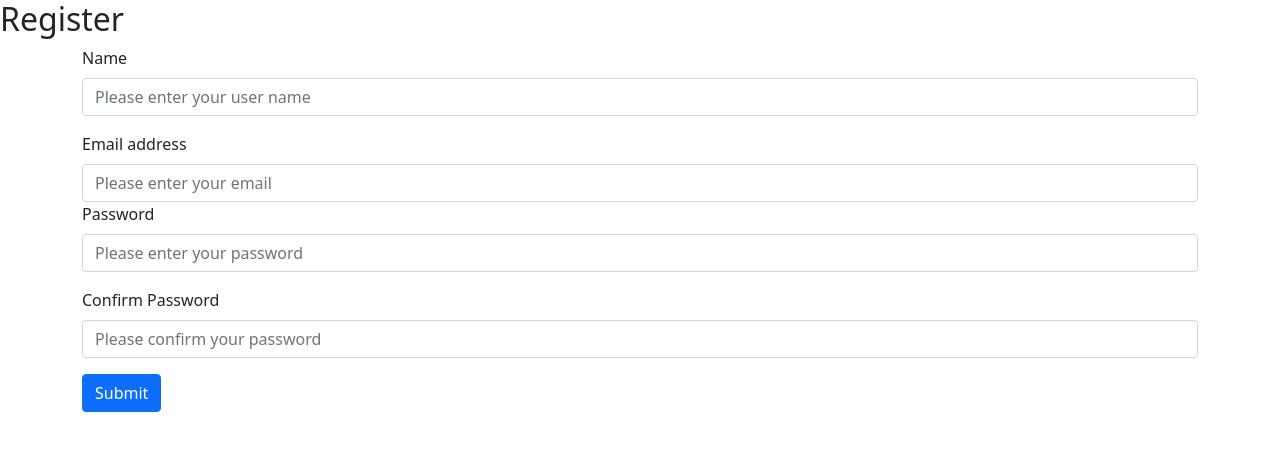
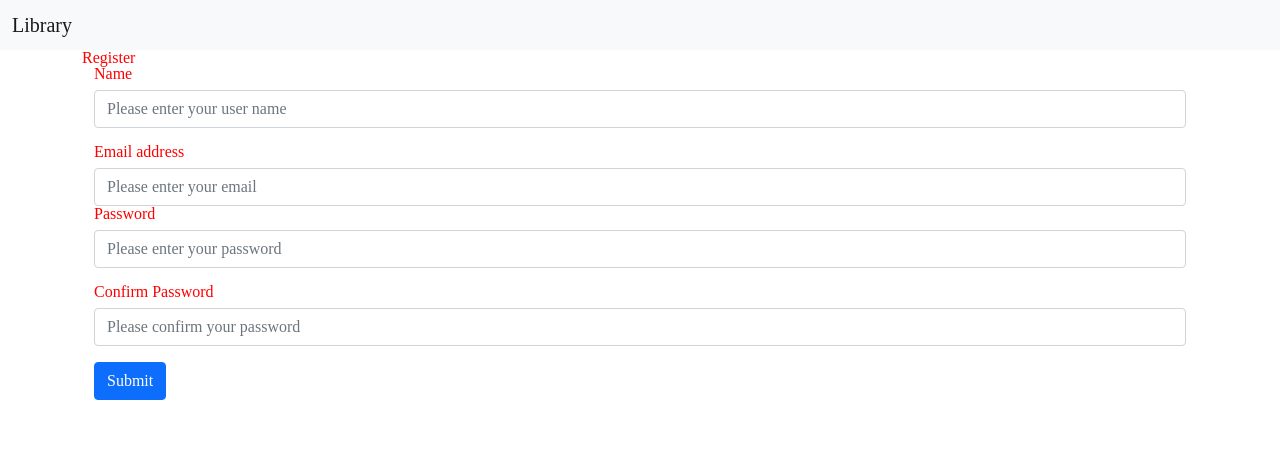
Before and after one commit to WeilanTao/LibraryWebsite, a Django app: page /users/register/ in a window 1280 px wide. Shown: the top 451 px of the page. Run offline with Django 4.2, Linux system fonts and the light colour scheme; some libraries are stand-ins or nearby versions.

Commit message:
ui first commit

```diff
--- /dev/null
+++ b/Library/static/css/base.css
@@ -0,0 +1,3 @@
+.container {
+  color: red;
+}
--- /dev/null
+++ b/Library/static/css/reset.css
@@ -0,0 +1,52 @@
+html, body, div, span, applet, object, iframe,
+h1, h2, h3, h4, h5, h6, p, blockquote, pre,
+a, abbr, acronym, address, big, cite, code,
+del, dfn, em, img, ins, kbd, q, s, samp,
+small, strike, strong, sub, sup, tt, var,
+b, u, i, center,
+dl, dt, dd, ol, ul, li,
+fieldset, form, label, legend,
+table, caption, tbody, tfoot, thead, tr, th, td,
+article, aside, canvas, details, embed,
+figure, figcaption, footer, header, hgroup,
+menu, nav, output, ruby, section, summary,
+time, mark, audio, video {
+	margin: 0;
+	padding: 0;
+	border: 0;
+	font-size: 100%;
+	font: inherit;
+	vertical-align: baseline;
+}
+/* HTML5 display-role reset for older browsers */
+article, aside, details, figcaption, figure,
+footer, header, hgroup, menu, nav, section {
+	display: block;
+}
+body {
+	line-height: 1;
+}
+ol, ul {
+	list-style: none;
+}
+blockquote, q {
+	quotes: none;
+}
+blockquote:before, blockquote:after,
+q:before, q:after {
+	content: '';
+	content: none;
+}
+table {
+	border-collapse: collapse;
+	border-spacing: 0;
+}
+
+ul, menu{
+    list-style: none;
+}
+
+a{
+    text-decoration: none;
+    color:#1a1a1a
+}
--- a/Library/templates/base.html
+++ b/Library/templates/base.html
@@ -1,9 +1,13 @@
+{% load static%}
 <!DOCTYPE html>
 <html lang="en">
   <head>
     <!-- Required meta tags -->
     <meta charset="utf-8" />
-    <meta name="viewport" content="width=device-width, initial-scale=1" />
+    <meta
+      name="viewport"
+      content="width=device-width, initial-scale=1 maximum-scale=1, user-scalable=no"
+    />
 
     <!-- Bootstrap CSS -->
     <link
@@ -12,8 +16,12 @@
       integrity="sha384-1BmE4kWBq78iYhFldvKuhfTAU6auU8tT94WrHftjDbrCEXSU1oBoqyl2QvZ6jIW3"
       crossorigin="anonymous"
     />
+    <title>Library Website</title>
 
-    <title>Library Website</title>
+    <link rel="stylesheet" href="{% static 'css/base.css'%}" />
+    <link rel="stylesheet" href="{% static 'css/reset.css'%}" />
+
+    {% block css%} {% endblock%}
   </head>
   <body>
     {% block scripts %}
@@ -21,8 +29,13 @@
 
     {% endblock %}
 
+    <nav class="navbar navbar-light bg-light">
+      <div class="container-fluid">
+        <span class="navbar-brand mb-0 h1">Library</span>
+      </div>
+    </nav>
 
-    {% block content %} {% endblock%}
+    <main class="container">{% block content %} {% endblock%}</main>
 
     <!-- Optional JavaScript; choose one of the two! -->
 
```
